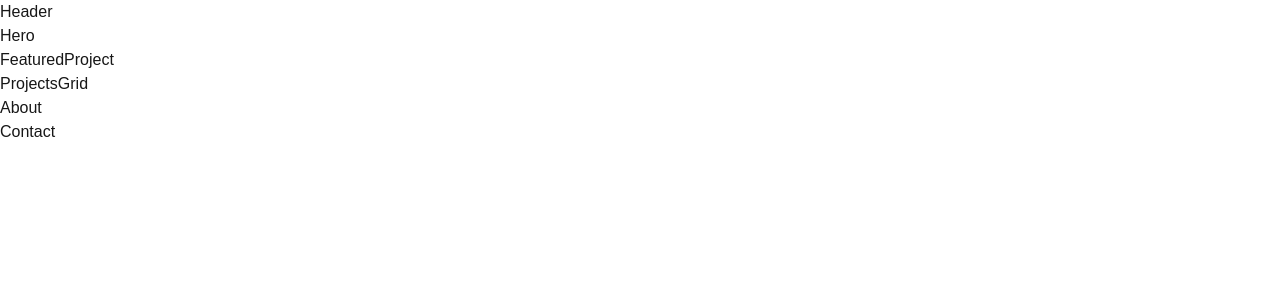
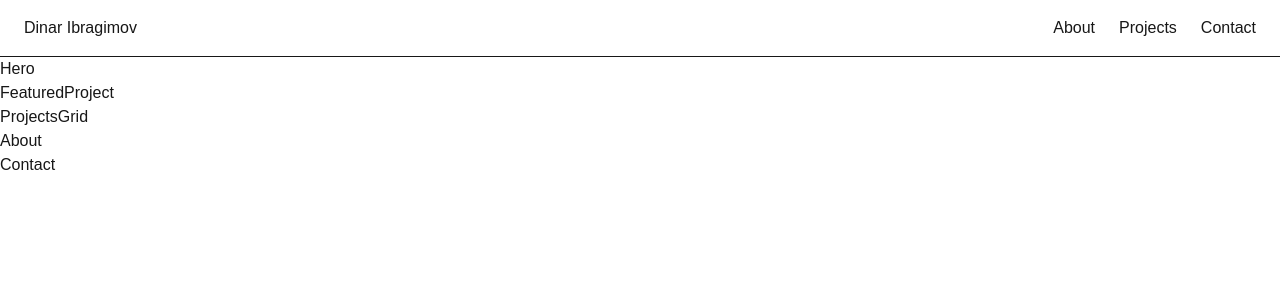
Before and after one commit to Alarlar/portfolio, a Next.js app: page / in a window 1280 px wide. Shown: the top 300 px of the page. Built offline with nearby package versions, Linux system fonts and the light colour scheme.

Commit message:
add sticky header with anchor navigation

```diff
--- a/src/app/_components/About.tsx
+++ b/src/app/_components/About.tsx
@@ -1,6 +1,6 @@
 export default function About() {
   return (
-    <section>
+    <section id="about">
       <h2>About</h2>
     </section>
   );
--- a/src/app/_components/Contact.tsx
+++ b/src/app/_components/Contact.tsx
@@ -1,6 +1,6 @@
 export default function Contact() {
   return (
-    <section>
+    <section id="contact">
       <h2>Contact</h2>
     </section>
   );
--- a/src/app/_components/Header.tsx
+++ b/src/app/_components/Header.tsx
@@ -1,7 +1,12 @@
 export default function Header() {
   return (
-    <section>
-      <h2>Header</h2>
-    </section>
+    <header className="sticky top-0 flex items-center justify-between px-6 py-4 border-b">
+      <div>Dinar Ibragimov</div>
+      <nav className="flex gap-6">
+        <a href="#about">About</a>
+        <a href="#projects">Projects</a>
+        <a href="#contact">Contact</a>
+      </nav>
+    </header>
   );
 }
--- a/src/app/_components/ProjectsGrid.tsx
+++ b/src/app/_components/ProjectsGrid.tsx
@@ -1,6 +1,6 @@
 export default function ProjectsGrid() {
   return (
-    <section>
+    <section id="projects">
       <h2>ProjectsGrid</h2>
     </section>
   );
```
